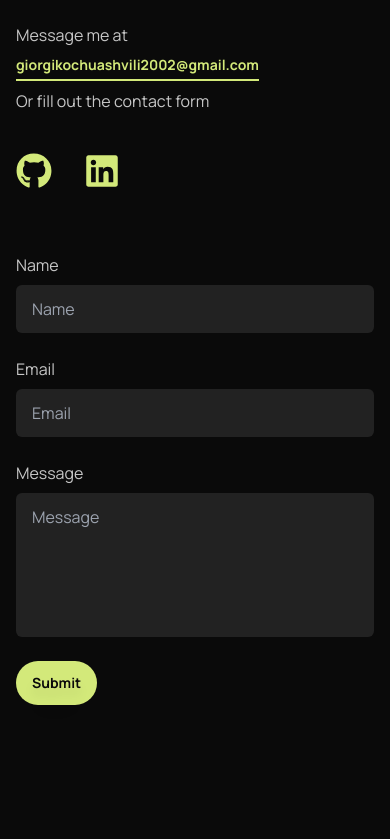
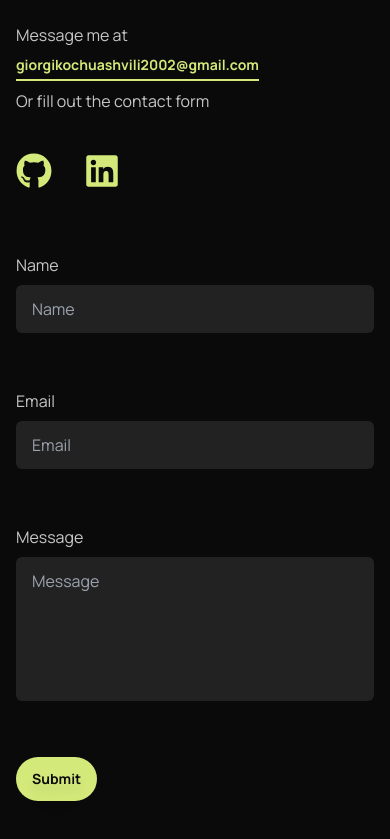
Before and after one commit to giorgio324/portfolio, a Next.js app: page / in a window 390 px wide. Shown: the part 5152-5991 px from the top of the page. Before the commit the page ends 5921 px from the top, so only its background shows below. Built offline with nearby package versions, Linux system fonts and the light colour scheme.

Commit message:
fix: useeffect and fonts

```diff
--- a/src/app/not-found.tsx
+++ b/src/app/not-found.tsx
@@ -6,7 +6,7 @@ const NotFound = () => {
   const router = useRouter();
   useEffect(() => {
     router.replace('/');
-  }, []);
+  }, [router]);
   return null;
 };
 export default NotFound;
--- a/src/components/animation/RevealWithBackground.tsx
+++ b/src/components/animation/RevealWithBackground.tsx
@@ -17,7 +17,7 @@ const RevealWithBackground = ({ children, width = 'fit-content' }: Props) => {
       textControls.start('visible');
       slideControls.start('visible');
     }
-  }, [isInView]);
+  }, [isInView, slideControls, textControls]);
   return (
     <div ref={ref} style={{ position: 'relative', width, overflow: 'hidden' }}>
       <motion.div
--- a/src/components/navbar/Navbar.tsx
+++ b/src/components/navbar/Navbar.tsx
@@ -4,7 +4,7 @@ import NavbarSocial from './NavbarSocial';
 const Navbar = () => {
   return (
     <nav className='hidden md:block fixed top-[22px] left-1/2 -translate-x-1/2 z-50'>
-      <ul className='px-4 py-2 bg-desktopNavBackgroundColor rounded-full flex justify-center items-center gap-8'>
+      <ul className='px-4 py-2 bg-desktopNavBackgroundColor rounded-full flex justify-center items-center gap-8 manrope'>
         <NavbarLinks />
         <NavbarSocial />
       </ul>
--- a/src/components/shared/FormikField.tsx
+++ b/src/components/shared/FormikField.tsx
@@ -36,9 +36,11 @@ const FormikField = ({
           />
         </label>
       </Reveal>
-      {meta.touched && meta.error ? (
-        <p className='text-red-500 mt-2 '>{`*${meta.error}`}</p>
-      ) : null}
+      <div className='mt-2 h-[1.5rem] lg:h-[1.75rem]'>
+        {meta.touched && meta.error ? (
+          <p className='text-red-500'>{`*${meta.error}`}</p>
+        ) : null}
+      </div>
     </div>
   );
 };
```
Also changed, not shown: 1 other file (tests, documents, lock files or other folders).
